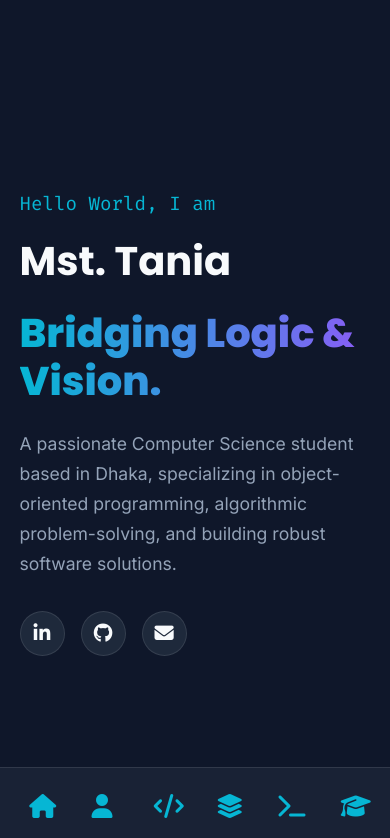
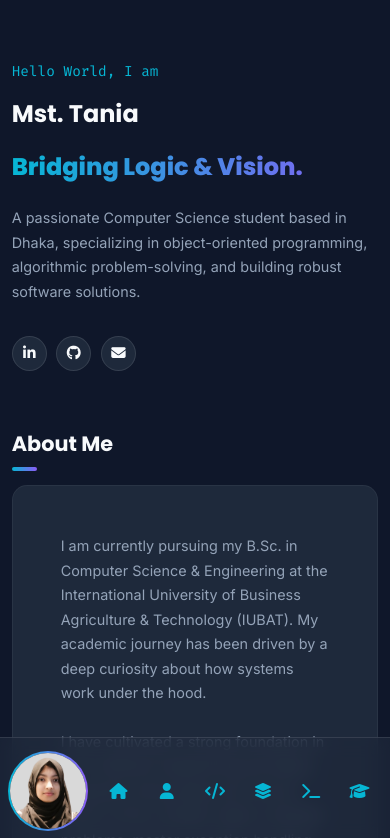
Before and after one commit to msttaniaahmed/msttaniaahmed.github.io, a plain HTML site: page index.html in a window 390 px wide. Shown: the top 838 px of the page. Drawn offline with nearby package versions, Linux system fonts and the light colour scheme.

Commit message:
Update portfolio with mobile responsiveness

```diff
--- a/index.html
+++ b/index.html
@@ -341,42 +341,266 @@
             margin-bottom: 0.5rem;
         }
 
+        /* Tablet Responsiveness */
+        @media (max-width: 1024px) {
+            .sidebar {
+                width: 200px;
+            }
+            .main-content {
+                margin-left: 200px;
+                padding: 0 3%;
+            }
+            #home h1 {
+                font-size: 3rem;
+            }
+            .section-title {
+                font-size: 2rem;
+            }
+        }
+
         /* Mobile Responsiveness */
-        @media (max-width: 900px) {
+        @media (max-width: 768px) {
+            :root {
+                --sidebar-width: 100%;
+            }
+
             .sidebar {
+                position: fixed;
                 width: 100%;
                 height: auto;
                 padding: 1rem;
                 flex-direction: row;
                 justify-content: space-between;
+                align-items: center;
                 bottom: 0;
                 top: auto;
+                left: 0;
                 border-right: none;
                 border-top: 1px solid rgba(255,255,255,0.1);
+                z-index: 1000;
+                gap: 1rem;
             }
-            .profile-img, .sidebar h2, .sidebar p {
+
+            .profile-img {
+                width: 80px;
+                height: 80px;
+                margin-bottom: 0;
+                border: 2px solid transparent;
+                background: linear-gradient(var(--bg-card), var(--bg-card)) padding-box,
+                            linear-gradient(to right, var(--gradient-1), var(--gradient-2)) border-box;
+            }
+
+            .sidebar h2, .sidebar p {
                 display: none;
             }
+
             .nav-menu {
                 flex-direction: row;
                 justify-content: space-around;
+                flex: 1;
+                gap: 0.5rem;
             }
+
             .nav-menu a {
-                padding: 10px;
+                padding: 8px 12px;
+                font-size: 0.9rem;
+                flex: 1;
+                justify-content: center;
+                text-align: center;
             }
+
             .nav-menu span {
                 display: none;
             }
+
             .nav-menu i {
-                font-size: 1.5rem;
+                font-size: 1.2rem;
                 margin: 0;
             }
+
             .main-content {
                 margin-left: 0;
-                padding-bottom: 80px; /* Space for bottom nav */
+                padding: 0 4%;
+                padding-bottom: 100px;
             }
+
+            section {
+                min-height: auto;
+                padding: 60px 0;
+            }
+
             #home h1 {
-                font-size: 2.5rem;
+                font-size: 2rem;
+                line-height: 1.3;
+            }
+
+            #home {
+                padding: 80px 0 20px;
+            }
+
+            .section-title {
+                font-size: 1.5rem;
+            }
+
+            .section-title::after {
+                width: 30px;
+            }
+
+            .skills-wrapper {
+                gap: 10px;
+            }
+
+            .skill-tag {
+                padding: 8px 15px;
+                font-size: 0.8rem;
+            }
+
+            .project-grid {
+                grid-template-columns: 1fr;
+                gap: 1.5rem;
+            }
+
+            .project-card {
+                padding: 1.5rem;
+            }
+
+            .project-card h3 {
+                font-size: 1.2rem;
+            }
+
+            .code-window {
+                border-radius: 8px;
+            }
+
+            .code-content {
+                padding: 1.5rem;
+                font-size: 0.85rem;
+                overflow-x: auto;
+                -webkit-overflow-scrolling: touch;
+            }
+
+            .social-links {
+                gap: 0.8rem;
+            }
+
+            .social-links a {
+                width: 40px;
+                height: 40px;
+                font-size: 1rem;
+            }
+
+            .timeline-item {
+                padding-left: 25px;
+                margin-bottom: 2rem;
+            }
+
+            .timeline-date {
+                font-size: 0.85rem;
+            }
+
+            .timeline-item h3 {
+                font-size: 1.1rem;
+            }
+
+            p {
+                font-size: 0.95rem !important;
+            }
+        }
+
+        /* Small Mobile Responsiveness (< 480px) */
+        @media (max-width: 480px) {
+            .sidebar {
+                padding: 0.8rem 0.5rem;
+                gap: 0.5rem;
+            }
+
+            .nav-menu {
+                gap: 0.2rem;
+            }
+
+            .nav-menu a {
+                padding: 6px 8px;
+                font-size: 0.8rem;
+            }
+
+            .main-content {
+                padding: 0 3%;
+                padding-bottom: 90px;
+            }
+
+            section {
+                padding: 40px 0;
+            }
+
+            #home {
+                padding: 60px 0 15px;
+            }
+
+            #home h1 {
+                font-size: 1.5rem;
+                line-height: 1.2;
+            }
+
+            #home p {
+                font-size: 0.9rem !important;
+            }
+
+            .section-title {
+                font-size: 1.3rem;
+                margin-bottom: 1.5rem;
+            }
+
+            .section-title::after {
+                width: 25px;
+            }
+
+            .project-card {
+                padding: 1rem;
+            }
+
+            .project-card h3 {
+                font-size: 1rem;
+            }
+
+            .code-content {
+                padding: 1rem;
+                font-size: 0.75rem;
+            }
+
+            .social-links {
+                gap: 0.6rem;
+            }
+
+            .social-links a {
+                width: 35px;
+                height: 35px;
+                font-size: 0.9rem;
+            }
+
+            .skill-tag {
+                padding: 6px 12px;
+                font-size: 0.75rem;
+            }
+
+            .timeline-item {
+                padding-left: 20px;
+                margin-bottom: 1.5rem;
+            }
+
+            .timeline-date {
+                font-size: 0.8rem;
+            }
+
+            .timeline-item h3 {
+                font-size: 1rem;
+            }
+
+            .nav-menu i {
+                font-size: 1rem;
+            }
+
+            p {
+                font-size: 0.9rem !important;
             }
         }
     </style>
```
